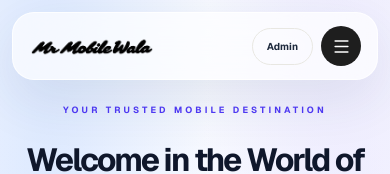
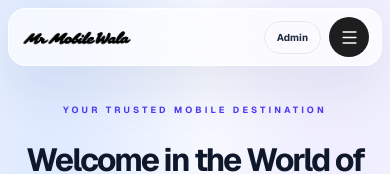
Before and after one commit to ShahbajKhan05/mr-mobile-wala-repairs, a Next.js app: page / in a window 390 px wide. Shown: the top 174 px of the page. Built offline with nearby package versions, Linux system fonts and the light colour scheme.

Commit message:
Make mobile navigation more compact

```diff
--- a/src/components/Navbar.tsx
+++ b/src/components/Navbar.tsx
@@ -52,8 +52,8 @@ export default function Navbar() {
   }
 
   return (
-    <header className="fixed inset-x-0 top-0 z-[100] px-3 pt-3 sm:px-5 sm:pt-4">
-      <nav className="relative mx-auto flex min-h-[68px] max-w-[1440px] items-center justify-between rounded-[22px] border border-white/80 bg-white/65 px-4 shadow-[0_18px_55px_rgba(39,55,95,0.10)] backdrop-blur-2xl sm:min-h-[76px] sm:rounded-full sm:px-6 lg:px-8">
+    <header className="fixed inset-x-0 top-0 z-[100] px-2 pt-2 sm:px-5 sm:pt-4">
+      <nav className="relative mx-auto flex min-h-[58px] max-w-[1440px] items-center justify-between rounded-[18px] border border-white/80 bg-white/65 px-3 shadow-[0_18px_55px_rgba(39,55,95,0.10)] backdrop-blur-2xl sm:min-h-[76px] sm:rounded-full sm:px-6 lg:px-8">
 
         {/* Brand */}
         <Link
@@ -68,7 +68,7 @@ export default function Navbar() {
             width={190}
             height={65}
             priority
-            className="h-auto w-[126px] object-contain sm:w-[150px] lg:w-[165px]"
+            className="h-auto w-[112px] object-contain sm:w-[150px] lg:w-[165px]"
           />
         </Link>
 
@@ -175,7 +175,7 @@ export default function Navbar() {
         <div className="flex items-center gap-2 xl:hidden">
           <Link
             href="/admin-login"
-            className="rounded-full border border-[#e8e7e2] px-3.5 py-2.5 text-[10px] font-bold text-[#33332e] transition-colors hover:bg-[#f5f4f0] sm:text-xs"
+            className="rounded-full border border-[#e8e7e2] px-3 py-2 text-[10px] font-bold text-[#33332e] transition-colors hover:bg-[#f5f4f0] sm:text-xs"
           >
             Admin
           </Link>
```
